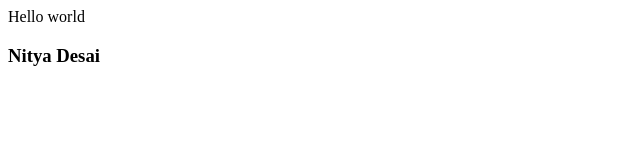
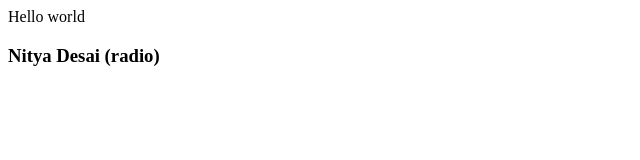
Before and after one commit to NityaDesai-SkyLogic/Nitya, a plain HTML site: page index.html in a window 1280 px wide. Shown: the full height of the page, 0-640 px from the left. Drawn offline with Linux system fonts and the light colour scheme.

Commit message:
Add radio

```diff
--- a/index.html
+++ b/index.html
@@ -1,2 +1,2 @@
 <p>Hello world</p>
-<h3>Nitya Desai</h3>
+<h3>Nitya Desai (radio)</h3>
```
